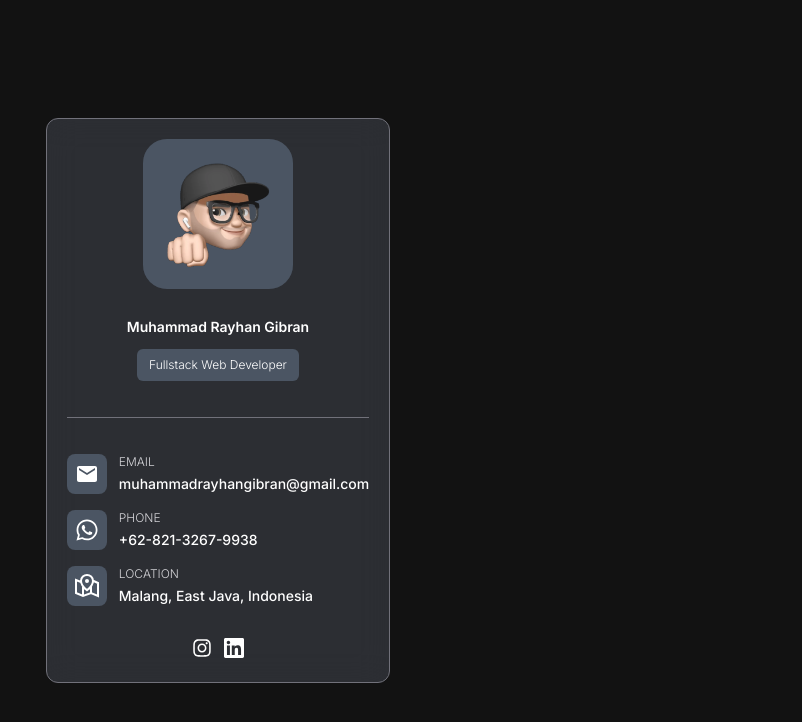
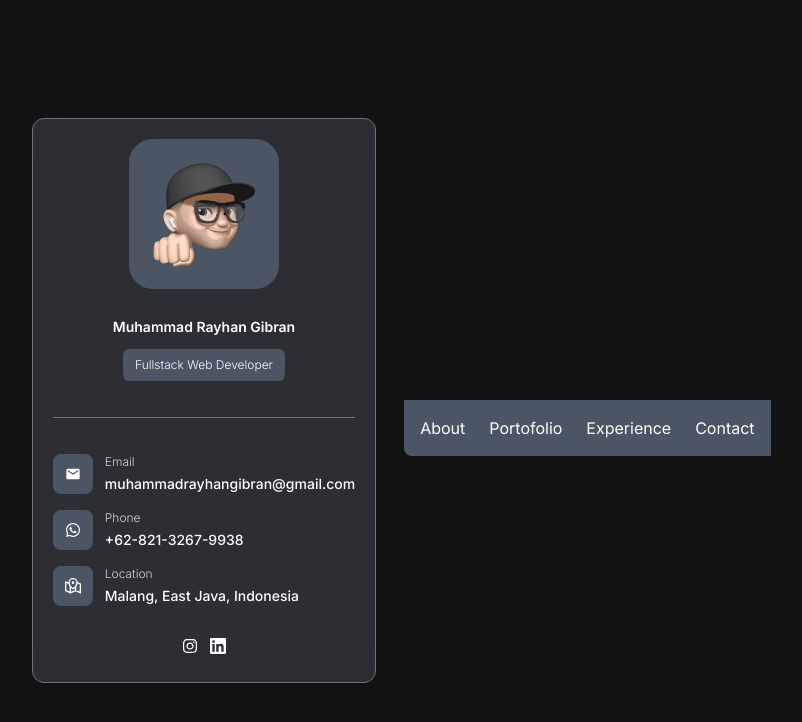
Before and after one commit to gbrn7/personal-web, a React (Vite) app: page / in a window 1280 px wide. Shown: the top 722 px of the page, without its empty margins (422-1224 px from the left). Built offline with nearby package versions, Linux system fonts and the light colour scheme.

Commit message:
refactor(navbar & aside): refactor

```diff
--- a/src/components/Aside.jsx
+++ b/src/components/Aside.jsx
@@ -1,18 +1,19 @@
-import memoji from "../assets/male_memoji.png";
-import { MdEmail } from "react-icons/md";
+import { useState } from "react";
+import { MdEmail, MdMarkEmailRead } from "react-icons/md";
 import { FaWhatsapp } from "react-icons/fa";
 import { GrMapLocation } from "react-icons/gr";
 import { FaInstagram } from "react-icons/fa";
 import { SiLinkedin } from "react-icons/si";
 import { FaChevronDown } from "react-icons/fa6";
-import { useState } from "react";
+import { contactItems, socmedItems } from "../constants/Index";
+import memoji from "../assets/male_memoji.png";
 
 export default function Aside() {
   const [toggleIdentityIsOpen, setToggleIdentityIsOpen] = useState(false);
   return (
     <div className="max-h-max border border-zinc-500 h-full w-full lg:w-fit p-5  bg-gray-500 rounded-xl flex flex-col lg:gap-y-9 gap-y-8 backdrop-filter backdrop-blur-lg bg-opacity-30 relative transition-all ease-in-out duration-500">
       <div
-        className="btn absolute right-3 top-3 p-3 rounded-lg bg-gray-600 pr-2 lg:hidden"
+        className="btn absolute flex items-center justify-center right-3 top-3 p-3 rounded-lg bg-gray-600 lg:hidden"
         onClick={() => setToggleIdentityIsOpen(!toggleIdentityIsOpen)}
       >
         <FaChevronDown
@@ -44,54 +45,28 @@ export default function Aside() {
         } lg:block `}
       >
         <div className="main-contact transition-all ease-in-out duration-500 grid grid-cols-1 gap-4">
-          <div className="contact flex w-full gap-x-3">
-            <div className="icon-wrapper p-2 grid place-content-center bg-gray-600 rounded-lg">
-              <MdEmail className="text-2xl" />
+          {contactItems.map((item, index) => (
+            <div className="contact flex w-full gap-x-3" key={index}>
+              <div className="icon-wrapper px-3 h-10 w-10 grid place-content-center bg-gray-600 rounded-lg ">
+                {item.icon}
+              </div>
+              <div className="contact email w-full flex flex-col gap-y-1 overflow-hidden">
+                <label className="text-xs font-light text-zinc-300">
+                  {item.label}
+                </label>
+                <a href={item.href} className="text-sm font-medium truncate">
+                  {item.value}
+                </a>
+              </div>
             </div>
-            <div className="contact email w-full flex flex-col gap-y-1 overflow-hidden">
-              <label className="text-xs font-light text-zinc-300">EMAIL</label>
-              <a
-                href="mailto:muhammadrayhangibran@gmail.com"
-                className="text-sm font-medium truncate"
-              >
-                muhammadrayhangibran@gmail.com
-              </a>
-            </div>
-          </div>
-          <div className="contact flex w-full gap-x-3">
-            <div className="icon-wrapper p-2 grid place-content-center bg-gray-600 rounded-lg">
-              <FaWhatsapp className="text-2xl" />
-            </div>
-            <a
-              href="https://wa.me/6282132679938"
-              target="_blank"
-              className="contact phone w-full flex flex-col gap-y-1"
-            >
-              <label className="text-xs font-light text-zinc-300">PHONE</label>
-              <p className="text-sm font-medium">+62-821-3267-9938</p>
-            </a>
-          </div>
-          <div className="contact flex w-full gap-x-3">
-            <div className="icon-wrapper p-2 grid place-content-center bg-gray-600 rounded-lg">
-              <GrMapLocation className="text-2xl" />
-            </div>
-            <div className="contact email w-full flex flex-col gap-y-1">
-              <label className="text-xs font-light text-zinc-300">
-                LOCATION
-              </label>
-              <p className="text-sm font-medium">
-                Malang, East Java, Indonesia
-              </p>
-            </div>
-          </div>
+          ))}
         </div>
         <div className="socmed-wrapper transition-all ease-in-out duration-500 mt-8 flex lg:justify-center gap-3 items-center">
-          <a href="https://www.instagram.com/rayhangibran_19/">
-            <FaInstagram className="text-xl" />
-          </a>
-          <a href="#">
-            <SiLinkedin className="text-xl" />
-          </a>
+          {socmedItems.map((item, index) => (
+            <a href={item.href} key={index}>
+              {item.icon}
+            </a>
+          ))}
         </div>
       </div>
     </div>
--- /dev/null
+++ b/src/components/Navbar.jsx
@@ -0,0 +1,23 @@
+import { NavLink } from "react-router-dom";
+import { navItems } from "../constants/Index";
+
+export default function Navbar() {
+  return (
+    <nav className="absolute top-0 bg-gray-600 p-4 rounded-bl-lg">
+      <ul className="flex gap-x-6">
+        {navItems.map((item, index) => (
+          <li key={index}>
+            <NavLink
+              to={`${item.href}`}
+              className={({ isActive, isPending }) =>
+                isActive ? "active" : isPending ? "pending" : ""
+              }
+            >
+              {item.label}
+            </NavLink>
+          </li>
+        ))}
+      </ul>
+    </nav>
+  );
+}
--- /dev/null
+++ b/src/constants/Index.jsx
@@ -0,0 +1,45 @@
+import { FaInstagram, FaWhatsapp } from "react-icons/fa";
+import { GrMapLocation } from "react-icons/gr";
+import { MdEmail } from "react-icons/md";
+import { SiLinkedin } from "react-icons/si";
+
+export const navItems = [
+  { label: "About", href: "#" },
+  { label: "Portofolio", href: "#" },
+  { label: "Experience", href: "#" },
+  { label: "Contact", href: "#" },
+];
+
+export const contactItems = [
+  {
+    icon: <MdEmail />,
+    label: "Email",
+    href: "mailto:muhammadrayhangibran@gmail.com",
+    value: "muhammadrayhangibran@gmail.com",
+  },
+  {
+    icon: <FaWhatsapp />,
+    label: "Phone",
+    href: "https://wa.me/6282132679938",
+    value: "+62-821-3267-9938",
+  },
+  {
+    icon: <GrMapLocation />,
+    label: "Location",
+    href: "#",
+    value: "Malang, East Java, Indonesia",
+  },
+];
+
+export const socmedItems = [
+  {
+    icon: <FaInstagram />,
+    label: "Instagram",
+    href: "https://www.instagram.com/rayhangibran_19/",
+  },
+  {
+    icon: <SiLinkedin />,
+    label: "LinkedIn",
+    href: "#",
+  },
+];
--- a/src/routes/Root.jsx
+++ b/src/routes/Root.jsx
@@ -1,11 +1,13 @@
+import { Outlet } from "react-router-dom";
 import Aside from "../components/Aside";
-import { Outlet } from "react-router-dom";
+import Navbar from "../components/Navbar";
 
 export default function Root() {
   return (
-    <div className="flex justify-center min-h-dvh h-full w-full items-center p-3">
+    <div className="flex justify-center min-h-dvh h-full w-full items-center p-3 gap-x-7">
       <Aside />
-      <div className="main-content max-h-max h-full">
+      <div className="main-content relative max-h-max h-full ">
+        <Navbar />
         <Outlet />
       </div>
     </div>
```
